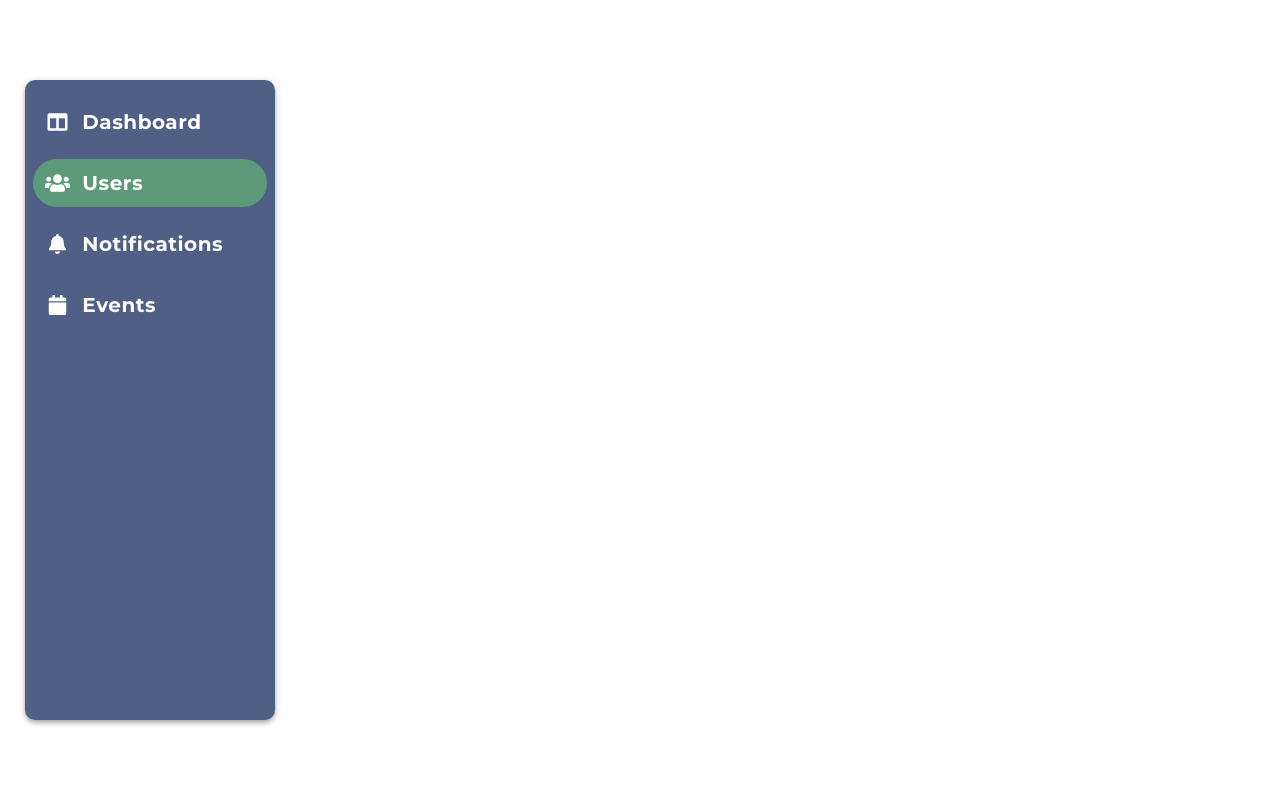
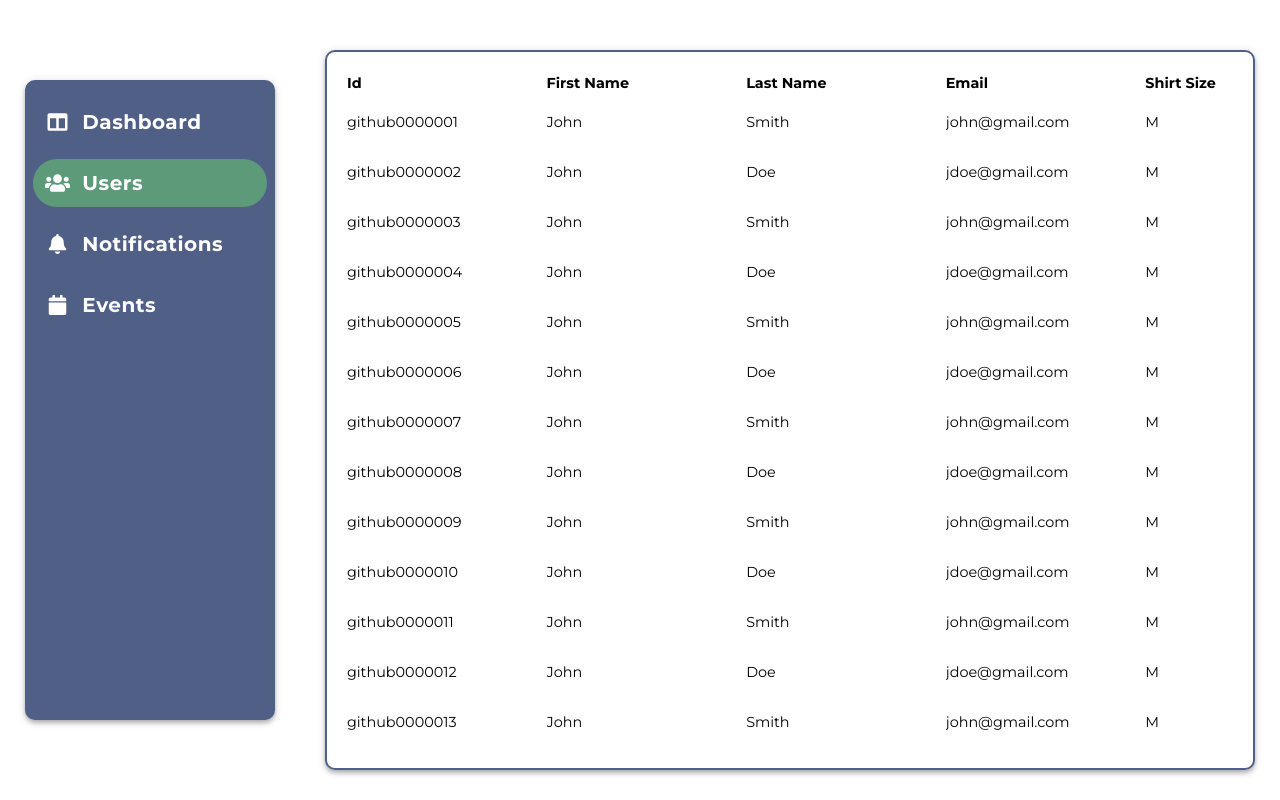
Before and after one commit to HackIllinois/admin-site, a React (Create React App) app: page /users in a window 1280 px wide. Built offline with nearby package versions, Linux system fonts and the light colour scheme.

Commit message:
Setup virtualized table displaying users from temporary data

```diff
--- a/package.json
+++ b/package.json
@@ -10,7 +10,8 @@
     "react": "^16.10.2",
     "react-dom": "^16.10.2",
     "react-router-dom": "^5.1.2",
-    "react-scripts": "3.2.0"
+    "react-scripts": "3.2.0",
+    "react-virtualized": "^9.21.1"
   },
   "scripts": {
     "start": "react-scripts start",
--- a/src/App.js
+++ b/src/App.js
@@ -5,6 +5,7 @@ import { faColumns, faUsers, faBell, faCalendar } from '@fortawesome/free-solid-
 
 import './app.scss';
 import Dashboard from './components/Dashboard';
+import Users from './components/Users';
 
 const routes = [
   { path: '/', name: "Dashboard", icon: faColumns },
@@ -21,7 +22,7 @@ function App() {
           <div className="navigation-menu">
             {
               routes.map(route => (
-                <NavLink to={route.path} exact className="navigation-link" activeClassName="active">
+                <NavLink to={route.path} exact className="navigation-link" activeClassName="active" key={route.path}>
                   <FontAwesomeIcon icon={route.icon} fixedWidth/>&nbsp; {route.name}
                 </NavLink>
               ))
@@ -33,7 +34,9 @@ function App() {
           <Route exact path="/">
             <Dashboard/>
           </Route>
-          <Route path="/users"></Route>
+          <Route path="/users">
+            <Users/>
+          </Route>
           <Route path="/notifications"></Route>
           <Route path="/events"></Route>
         </Switch>
--- /dev/null
+++ b/src/components/Users/index.jsx
@@ -0,0 +1,115 @@
+import React from 'react';
+import { Column, Table, AutoSizer } from 'react-virtualized';
+import 'react-virtualized/styles.css';
+
+import './styles.scss';
+import tempData from './temp-data.json';
+
+function tempIncreaseAttendees(attendees) {
+  let newAttendees = [];
+  for (let i = 0; i < 50; i++) {
+    newAttendees = newAttendees.concat(JSON.parse(JSON.stringify(attendees)));
+    newAttendees[2 * i].id = 'github' + String(2 * i + 1).padStart(7, '0');
+    newAttendees[2 * i + 1].id = 'github' + String(2 * i + 2).padStart(7, '0');
+  }
+  return newAttendees;
+}
+const tempRegistrations = tempIncreaseAttendees(tempData.registrations);
+
+function formatCamelCase(camelCase) {
+  const [firstWord, ...remainingWords] = camelCase.split(/(?=[A-Z])/);
+  const captialFirstWord = firstWord[0].toUpperCase() + firstWord.slice(1);
+  return captialFirstWord + ' ' + remainingWords.join(' ');
+}
+
+function removeFirstAndLastLine(str) {
+  return str.split('\n').map(line => line.trim()).slice(1, -1).join('\n');
+}
+
+function formatUserValue(value) {
+  if (typeof value == 'string' || typeof value == 'number') {
+    return value;
+  } else if (Array.isArray(value)) {
+    if (value.length === 1) {
+      return removeFirstAndLastLine(JSON.stringify(value[0], null, 2))
+    }
+  }
+  return JSON.stringify(value, null, 2);
+}
+
+function getRegistrations() {
+  return new Promise(resolve => resolve(tempRegistrations));
+}
+
+function formatUser(user) {
+  const formattedUser = {};
+  Object.entries(user).forEach(([key, value]) => {
+    formattedUser[key] = formatUserValue(value);
+  });
+  return formattedUser;
+}
+
+export default class Users extends React.Component {
+  constructor(props) {
+    super(props);
+    this.state = {
+      registrations: [],
+      selectedColumns: [],
+    };
+  }
+
+  componentDidMount() {
+    getRegistrations().then(registrations => {
+      const selectedColumns = registrations.length > 0 ? Object.keys(registrations[0]) : [];
+      this.setState({ registrations, selectedColumns });
+    });
+  }
+
+  getColumns() {
+    const { registrations, selectedColumns } = this.state;
+    if (registrations.length > 0) {
+      // Not using selectedColumns directly because we want to preserve the order given in the registration object
+      return Object.keys(registrations[0]).filter(x => selectedColumns.includes(x)).map(key => (
+        { label: formatCamelCase(key), key }
+      ));
+    }
+    return [];
+  }
+
+  getProcessedRegistrations() {
+    const registrationsCopy = this.state.registrations.slice(0);
+    return registrationsCopy;
+  }
+
+  render() {
+    const columns = this.getColumns();
+    const registrations = this.getProcessedRegistrations();
+    return (
+      <div className="users-page">
+        <div className="users-table-container">
+          <div className="users-table">
+            <AutoSizer>
+              {({ height, width }) => (
+                <Table
+                  height={height}
+                  width={columns.length * 200}
+                  headerHeight={25}
+                  rowHeight={50}
+                  rowCount={registrations.length}
+                  rowGetter={({index}) => formatUser(registrations[index])}
+                  headerClassName="table-column-header"
+                >
+                  {
+                    columns.map(({ label, key }) => (
+                      <Column label={label} dataKey={key} width={200} key={key} className="table-data"/>
+                    ))
+                  }
+                </Table>
+              )}
+            </AutoSizer>
+          </div>
+        </div>
+      </div>
+    );
+  }
+}
--- /dev/null
+++ b/src/components/Users/styles.scss
@@ -0,0 +1,34 @@
+.users-page {
+  flex: 1;
+
+  .users-table-container {
+    box-shadow: 0px 2px 4px -1px rgba(0, 0, 0, 0.2), 0px 4px 5px 0px rgba(0, 0, 0, 0.14), 0px 1px 10px 0px rgba(0, 0, 0, 0.12);
+    border: 2px solid #505F85;
+    padding: 20px 10px;
+    border-radius: 10px;
+    box-sizing: border-box;
+    margin: 0 25px;
+    margin-top: 50px;
+    height: 90%;
+
+    .users-table {
+      width: 100%;
+      height: 100%;
+      overflow-x: auto;
+      overflow-y: hidden;
+      font-size: .9em;
+      &::-webkit-scrollbar {
+        display: none;
+      }
+
+      .table-column-header {
+        text-transform: none;
+      }
+
+      .table-data {
+        white-space: pre;
+      }
+    }
+  }
+
+}
--- /dev/null
+++ b/src/components/Users/temp-data.json
@@ -0,0 +1,88 @@
+{
+  "registrations": [
+      {
+          "id": "github0000001",
+          "firstName": "John",
+          "lastName": "Smith",
+          "email": "john@gmail.com",
+          "shirtSize": "M",
+          "diet": "NONE",
+          "age": 19,
+          "graduationYear": 2019,
+          "transportation": "NONE",
+          "school": "University of Illinois at Urbana-Champaign",
+          "major": "Computer Science",
+          "gender": "MALE",
+          "professionalInterest": "INTERNSHIP",
+          "github": "JSmith",
+          "linkedin": "john-smith",
+          "interests": "Software",
+          "isNovice": false,
+          "isPrivate": false,
+          "phoneNumber": "555-555-5555",
+          "longforms": [
+              {
+                  "response": "This is a longform."
+              }
+          ],
+          "extraInfos": [
+              {
+                  "response": "This is an extra info."
+              }
+          ],
+          "osContributors": [
+              {
+                  "name": "Tom",
+                  "contactInfo": "tom@gmail.com"
+              }
+          ],
+          "collaborators": [
+              {
+                  "github": "collabgithub"
+              }
+          ]
+      },
+      {
+          "id": "github0000002",
+          "firstName": "John",
+          "lastName": "Doe",
+          "email": "jdoe@gmail.com",
+          "shirtSize": "M",
+          "diet": "NONE",
+          "age": 19,
+          "graduationYear": 2019,
+          "transportation": "NONE",
+          "school": "Purdue",
+          "major": "Computer Science",
+          "gender": "MALE",
+          "professionalInterest": "INTERNSHIP",
+          "github": "JDoe",
+          "linkedin": "john-doe",
+          "interests": "Software",
+          "isNovice": false,
+          "isPrivate": false,
+          "phoneNumber": "666-666-6666",
+          "longforms": [
+              {
+                  "response": "This is a longform."
+              }
+          ],
+          "extraInfos": [
+              {
+                  "response": "This is an extra info."
+              }
+          ],
+          "osContributors": [
+              {
+                  "name": "Tom",
+                  "contactInfo": "tom@gmail.com"
+              }
+          ],
+          "collaborators": [
+              {
+                  "github": "collabgithub"
+              }
+          ]
+      }
+  ]
+}
--- a/src/index.css
+++ b/src/index.css
@@ -5,4 +5,5 @@ body {
   font-family: "Montserrat", "Segoe UI", "Roboto", sans-serif;
   -webkit-font-smoothing: antialiased;
   -moz-osx-font-smoothing: grayscale;
+  overscroll-behavior-x: none; /* prevents horizontal overscrolling from causing browser to go to the previous page (back) */
 }
```
Also changed, not shown: 1 other file (tests, documents, lock files or other folders).
